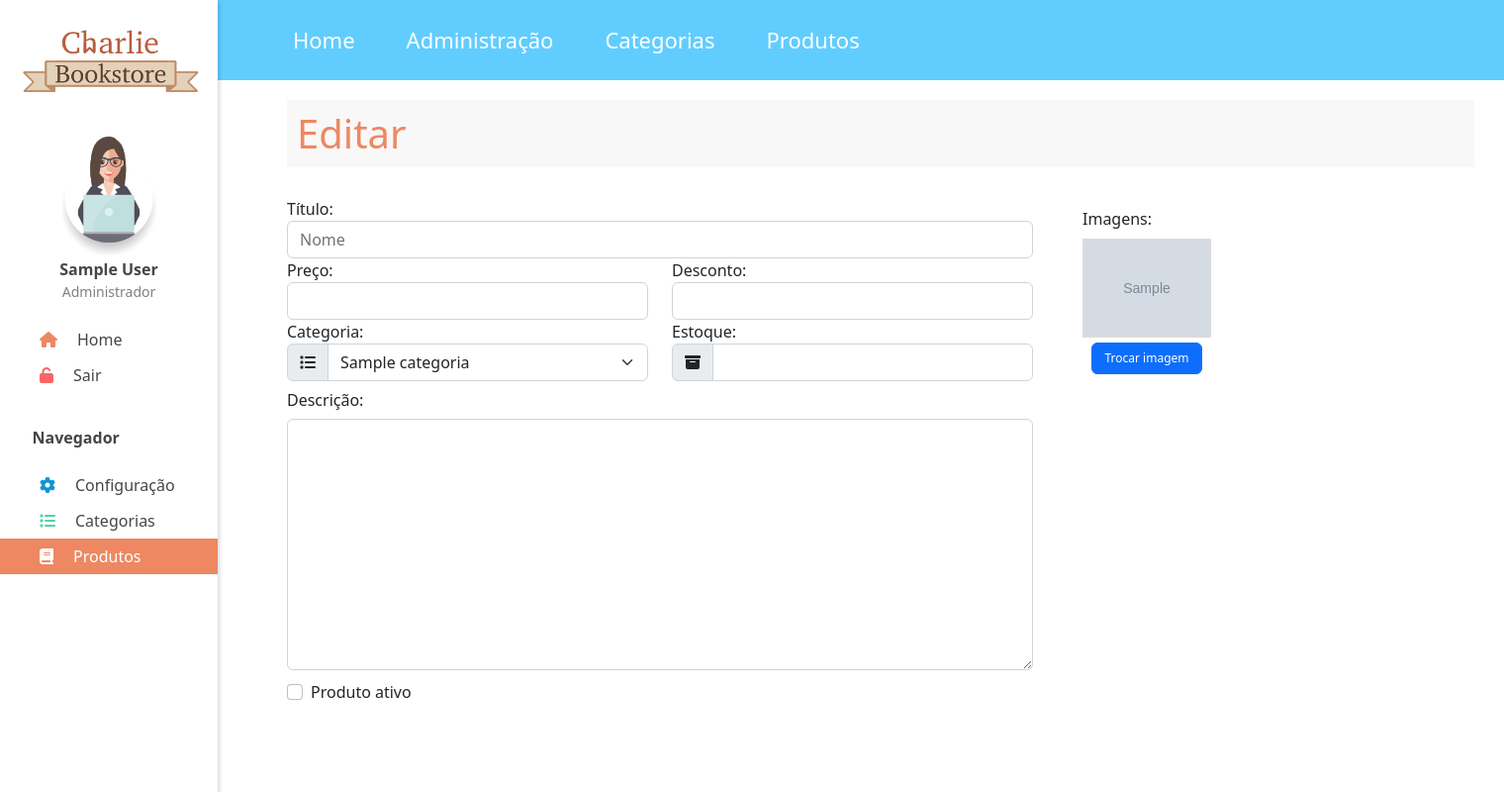
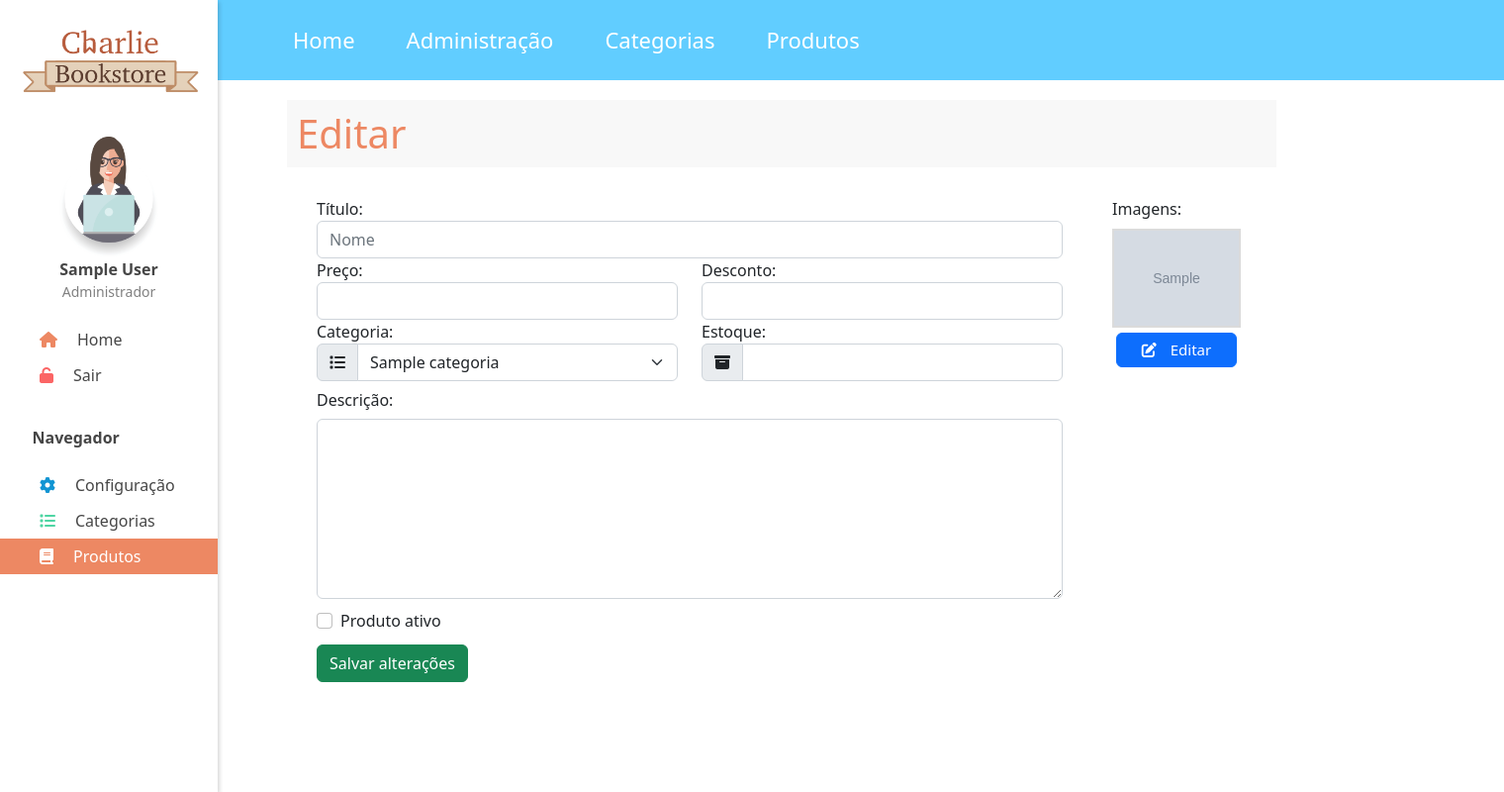
Before and after one commit to VannaKings/CharlieBookstore, a PHP site: page /produto/editar-form.php?id=1 in a window 1520 px wide. Shown: the whole page at 99% size. Run offline with PHP 8.4, Linux system fonts and the light colour scheme; the visitor is signed in with stand-in values (Sample User, id 1); tables that the repository leaves empty or names only in its code hold one stand-in row (values such as "Sample post"); grey boxes marked "Sample" are stand-in pictures; some libraries are stand-ins or nearby versions.

Commit message:
Melhoria do css

```diff
--- a/CSS/detalhes.css
+++ b/CSS/detalhes.css
@@ -1,9 +1,5 @@
 /* Seção Detalhes(produto)  */
 
-.secao-principal h1
-{
-    min-width: 1200px;
-}
 
 h2
 {
--- a/CSS/editar-produto.css
+++ b/CSS/editar-produto.css
@@ -1,16 +1,32 @@
-.form-adm{
+/*Formulário de editar*/
+.form-produto-editar{
     display:flex;
     max-height: 500px;
     justify-content: space-between;
+    margin-left: 30px;
 }
+
+/*Parte de imagens*/
+
 .form-adm> div:first-child{
     margin-right: 50px;
 }
+
+/*Botões de editar imagem*/
 .container-button{
     display: flex;
     justify-content: center;
     margin-top: 5px;
 }
+
 .btn-editar-imagem{
-    font-size: 12px!important;
+
+    font-size: 15px!important;
+    padding: 5px 25px!important;
 }
+
+.btn-success
+{
+    margin-top: 10px;
+    padding: 10px 20px;
+}
--- a/Menu/produto/detalhes.php
+++ b/Menu/produto/detalhes.php
@@ -107,7 +107,7 @@
 
       <section class= "secao-principal produtos secao-produtos">
         <div class="container-principal">
-            <h1>Detalhes</h1>
+            <h1 style="margin-left:0; min-width:1200px;">Detalhes</h1>
             <div class="detalhes-produto">
                 <div class="container-detalhes">
                     <!-- Imagens -->
--- a/Menu/produto/edita-produto.php
+++ b/Menu/produto/edita-produto.php
@@ -30,6 +30,8 @@ else{
 }
 
 //Prepara o update
+$cmd = $pdo->prepare("UPDATE PRODUTO SET PRODUTO_NOME = :nome, PRODUTO_DESC = :descricao, PRODUTO_PRECO = :preco, PRODUTO_DESCONTO = :desconto, CATEGORIA_ID = :categoria, PRODUTO_ATIVO = :ativo WHERE PRODUTO_ID = :id");
+
 $cmd->bindValue(":nome", $nome);
 $cmd->bindValue(":descricao", $desc);
 $cmd->bindValue(":preco", $preco);
--- a/Menu/produto/editar-form.php
+++ b/Menu/produto/editar-form.php
@@ -7,8 +7,8 @@
     <title>Login - Charlie Bookstore</title>
 
     <!-- CSS -->
+    <link rel="stylesheet" type="text/css" href="../../CSS/detalhes.css">
     <link rel="stylesheet" type="text/css" href="../../CSS/menu.css">
-    <link rel="stylesheet" type="text/css" href="../../CSS/detalhes.css">
     <link rel="stylesheet" type="text/css" href="../../CSS/editar-produto.css">
 
     <!-- Bootstrap -->
@@ -40,10 +40,9 @@
       WHERE P.PRODUTO_ID = " . $id . " AND PI.IMAGEM_ORDEM = 1")->fetch();
 
       //Pegando todas as imagens
-      $cmdImagem = $pdo->query("SELECT P.PRODUTO_ID, PI.IMAGEM_ORDEM, PI.IMAGEM_URL, PI.IMAGEM_ID
-      FROM PRODUTO AS P INNER JOIN PRODUTO_IMAGEM AS PI
-      ON P.PRODUTO_ID = PI.PRODUTO_ID
-      WHERE P.PRODUTO_ID = " . $id . "");
+      $cmdImagem = $pdo->query("SELECT PRODUTO_ID, IMAGEM_ORDEM, IMAGEM_URL, IMAGEM_ID
+      FROM PRODUTO_IMAGEM
+      WHERE PRODUTO_ID = " . $id . "");
 
       $imagens = [];
 
@@ -102,13 +101,13 @@
         </nav>
       <div>
 
-      <!-- Seção Categoria -->
+      <!-- Seção Editar Produto  -->
       <section class="secao-principal categorias">
         <div class="container-alinhamento" style= "margin-left:70px">
           <h1 style= "margin-left:0">Editar</h1>
 
           <div class="container-teste">
-            <form class="form-adm" Action="edita-produto.php" method="POST" >
+            <form class="form-adm form-produto-editar" Action="edita-produto.php" method="POST" >
               <div class="modal-body">
                 <div class="form-group">
                   <input type="text" name="id" id="idProduto" style = "display:none">
@@ -157,7 +156,7 @@
 
                 <div class="form-group">
                   <label for="message-text" class="col-form-label">Descrição:</label>
-                  <textarea name="desc" class="form-control inputDesc" id="message-text" rows='10'>
+                  <textarea name="desc" class="form-control inputDesc" id="message-text" rows='7'>
                   <?php
                     echo $detalhe["PRODUTO_DESC"];
                   ?>
@@ -169,9 +168,10 @@
                     Produto ativo
                   </label>
                 </div>
+                <button type='submit' class='btn btn-success'>Salvar alterações</button>
               </div>
 
-              <div class="col" style="margin-top:10px">
+              <div class="col">
                   <label for="formFile" class="form-label">Imagens:</label>
                   <div class="img-list-editar" >
                     <?php
@@ -186,7 +186,7 @@
                                   <p class='id' style='display:none'>{$imagem["IMAGEM_ID"]}</p>
 
                                   <div class = 'container-button'>
-                                    <button type='button' class='btn btn-primary btn-editar-imagem' data-bs-toggle='modal' data-bs-target='#staticBackdrop-editar-imagem'>Trocar imagem</button>
+                                    <button type='button' class='btn btn-primary btn-editar-imagem' data-bs-toggle='modal' data-bs-target='#staticBackdrop-editar-imagem'><i class='fa-solid fa-pen-to-square'></i> Editar</button>
                                   </div>
                                 </div>";
                       }
@@ -205,7 +205,7 @@
                     <button type="button" class="btn-close" data-bs-dismiss="modal" aria-label="Close"></button>
                   </div>
 
-                  <form class="form-adm" Action="edita-categoria.php" method="POST">
+                  <form class="form-adm" Action="edita-imagem.php" method="POST">
                     <div class="modal-body">
 
                       <input type="hidden" name="id" class="inputId" value=''>
```
